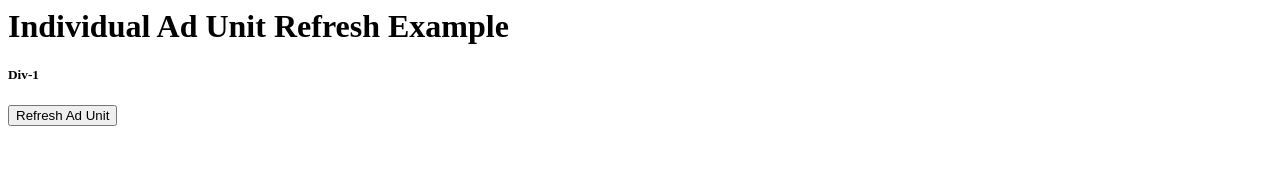
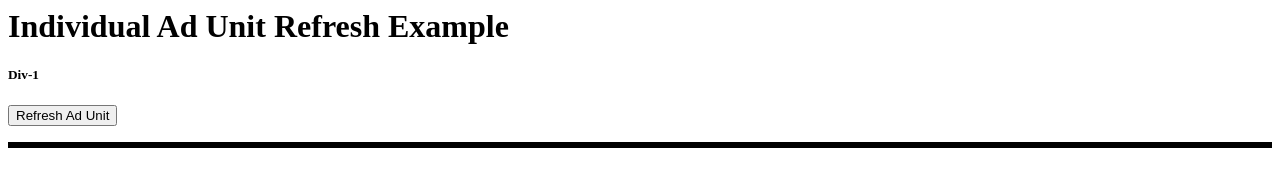
Before and after one commit to bmhardy/bmhardy.github.io, a plain HTML site: page index.html in a window 1280 px wide. Drawn offline with Linux system fonts and the light colour scheme.

Commit message:
use border

```diff
--- a/index.html
+++ b/index.html
@@ -85,7 +85,7 @@
         <h1>Individual Ad Unit Refresh Example</h1>
         <h5>Div-1</h5>
         <p><button onclick="refreshBid(slot1, 'div-1')">Refresh Ad Unit</button></p>
-        <div id='div-1'>
+        <div id='div-1' style="border: solid">
         </div>
 
     </body>
```
